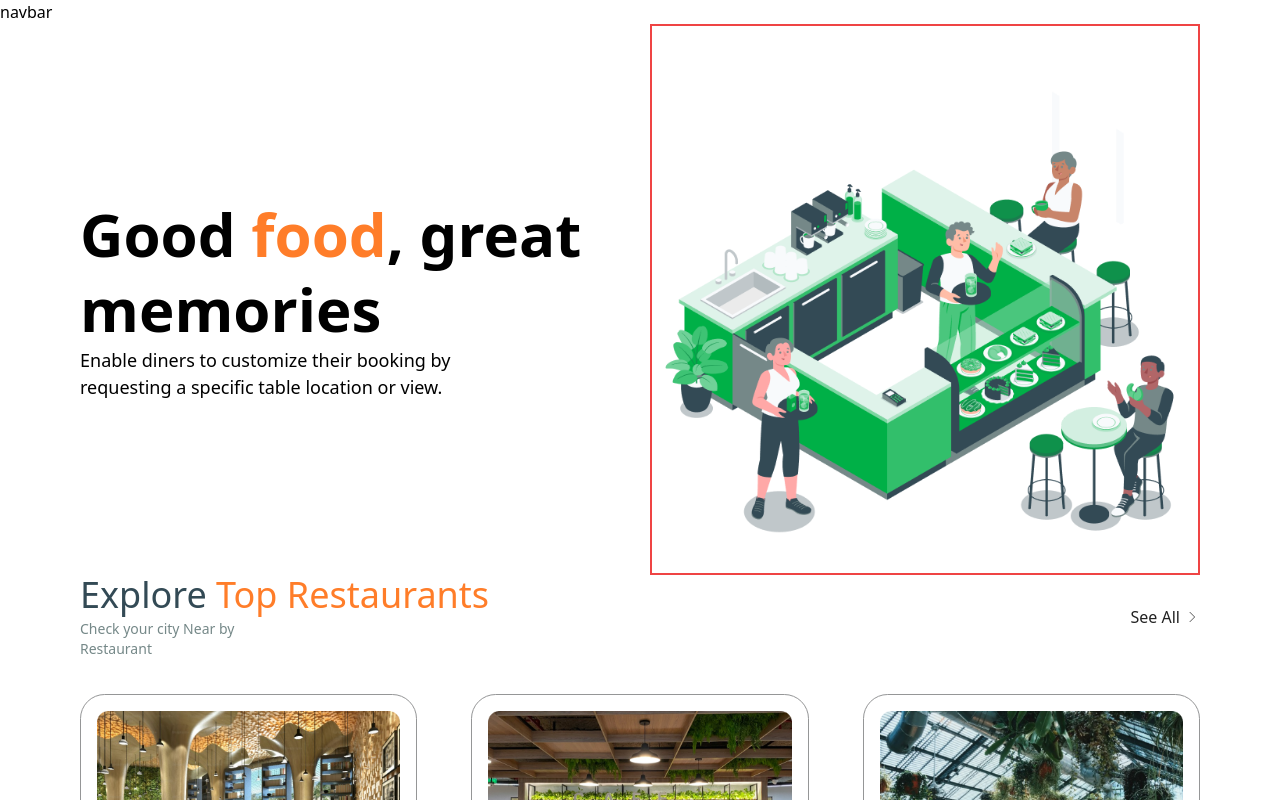
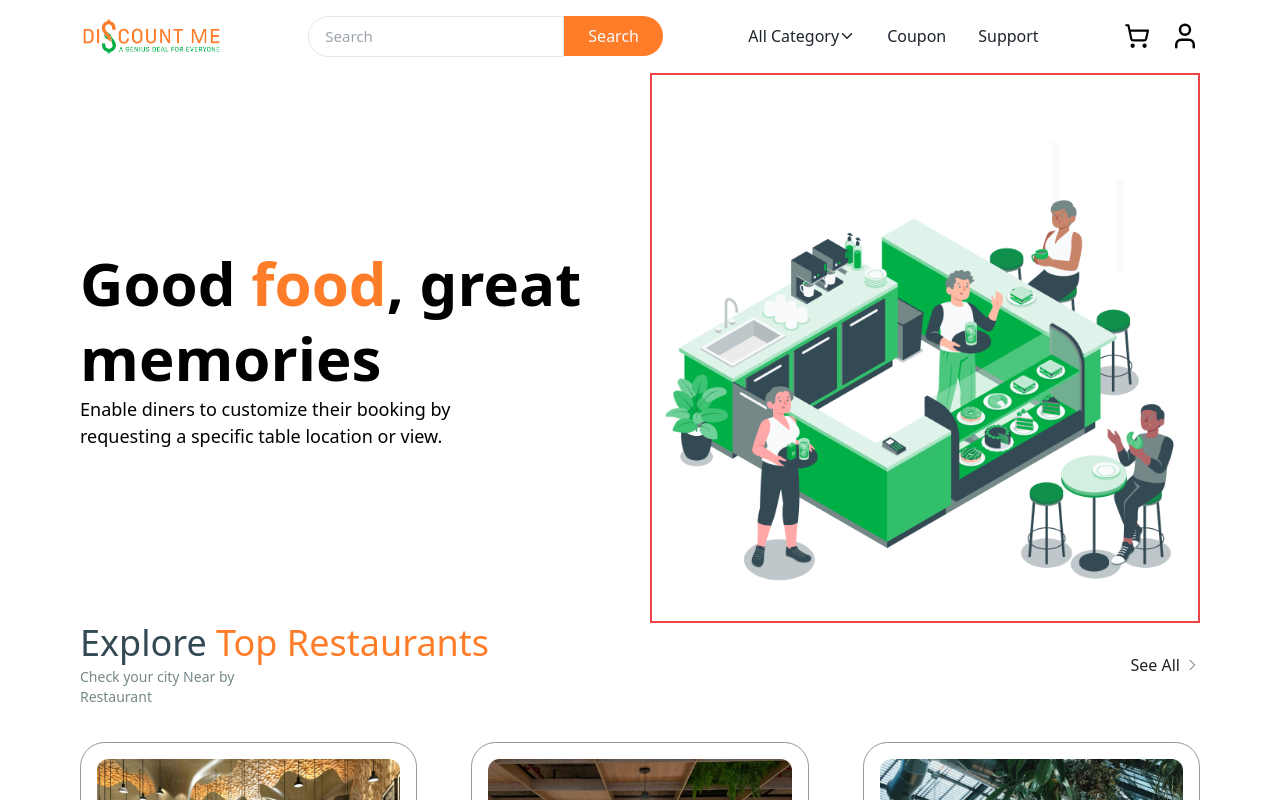
Before and after one commit to Kongkon45/discount-me-client-side, a Next.js app: page / in a window 1280 px wide. Shown: the top 800 px of the page. Built offline with nearby package versions, Linux system fonts and the light colour scheme.

Commit message:
navbar add

```diff
--- a/src/components/shared/Navbar/Navbar.tsx
+++ b/src/components/shared/Navbar/Navbar.tsx
@@ -1,11 +1,115 @@
-import React from 'react';
+"use client";
+import Image from "next/image";
+import Link from "next/link";
+import { useState } from "react";
+import { FiMenu, FiX } from "react-icons/fi";
+import { IoIosArrowDown, IoIosArrowUp } from "react-icons/io";
+import { LuShoppingCart } from "react-icons/lu";
+import { LuUser } from "react-icons/lu";
 
 const Navbar = () => {
-    return (
-        <div>
-            navbar
-        </div>
-    );
+  const [isOpen, setIsOpen] = useState(false);
+  const [hoverCategory, setHoverCategory] = useState(true);
+
+  return (
+    <div className="sticky top-0 z-50">
+      <div className="bg-white py-4">
+        <nav className="container">
+          <div className="max-w-7xl mx-auto flex items-center justify-between">
+            {/* Left side: Logo */}
+            <div className="text-white text-2xl font-bold">
+              <Link href="/">
+                <Image
+                  src="/assets/homePage/navbar_logo.png"
+                  alt="nav logo"
+                  width={143}
+                  height={41}
+                />
+              </Link>
+            </div>
+            {/* search button input  */}
+            <div className="flex items-center">
+                <input className="w-full text-gray-50 text-[15px] font-normal border py-2 px-4 rounded-l-full" type="text" name="" id="" placeholder="Search"/>
+                <button className="text-base font-normal text-gray-100 bg-primary py-2 px-[24px] rounded-r-full">Search</button>
+            </div>
+
+            {/* Center: Menu Items (hidden on small screens) */}
+            <div className="hidden xl:flex space-x-8">
+              <Link
+                href="#"
+                className="text-base 2xl:text-lg font-normal flex items-center text-dark-300 hover:text-primary"
+                onMouseEnter={()=>setHoverCategory(false)}
+                onMouseLeave={()=>setHoverCategory(true)}
+              >
+                All Category { hoverCategory ? <IoIosArrowDown /> : <IoIosArrowUp /> }
+              </Link>
+              <Link
+                href="#"
+                className="text-base 2xl:text-lg font-normal text-dark-300 hover:text-primary"
+              >
+                Coupon
+              </Link>
+              <Link
+                href="#"
+                className="text-base 2xl:text-lg font-normal text-dark-300 hover:text-primary"
+              >
+                Support
+              </Link>
+            </div>
+
+            {/* Right side: Button */}
+            <div className="hidden md:block">
+              <div className="flex items-center gap-[20px]">
+                <LuShoppingCart className="w-[26px] h-[26px]"/>
+                <LuUser className="w-[30px] h-[30px]"/>
+              </div>
+            </div>
+
+            {/* Small Device Menu Icon */}
+            <div className="xl:hidden flex items-center">
+              <button
+                onClick={() => setIsOpen(!isOpen)}
+                className="text-white focus:outline-none"
+              >
+                {isOpen ? (
+                  <FiX className="w-6 h-6 text-primary" />
+                ) : (
+                  <FiMenu className="w-6 h-6 text-primary" />
+                )}
+              </button>
+            </div>
+          </div>
+
+          {/* Mobile Menu */}
+          {isOpen && (
+            <div className="xl:hidden mt-4 space-y-6">
+              <Link
+                href="#"
+                className="block text-base 2xl:text-lg font-normal flex items-center text-dark-300 hover:text-primary py-2"
+                onMouseEnter={()=> setHoverCategory(false)}
+                onMouseLeave={()=> setHoverCategory(true)}
+              >
+                All Category {hoverCategory ? <IoIosArrowDown/> : <IoIosArrowUp/>}
+
+              </Link>
+              <Link
+                href="#"
+                className="block text-base 2xl:text-lg font-normal text-dark-300 hover:text-primary py-2"
+              >
+                Coupon
+              </Link>
+              <Link
+                href="#"
+                className="block text-base 2xl:text-lg font-normal text-dark-300 hover:text-primary py-2"
+              >
+                Support
+              </Link>
+            </div>
+          )}
+        </nav>
+      </div>
+    </div>
+  );
 };
 
 export default Navbar;
--- a/tailwind.config.ts
+++ b/tailwind.config.ts
@@ -31,11 +31,12 @@ export default {
           50: "#334A55",
           100: "#232323",
           200: "#758888",
+          300: "#1D242D",
         },
         gray: {
           DEFAULT: "#F8FAFC",
-          // 50: "#334A55",
-          // 100: "#232323",
+          50: "#BBBBBB",
+          100: "#F8FAFC",
           // 200: "#758888",
         },
 
```
Also changed, not shown: public/assets/homePage/navbar_logo.png (added).
